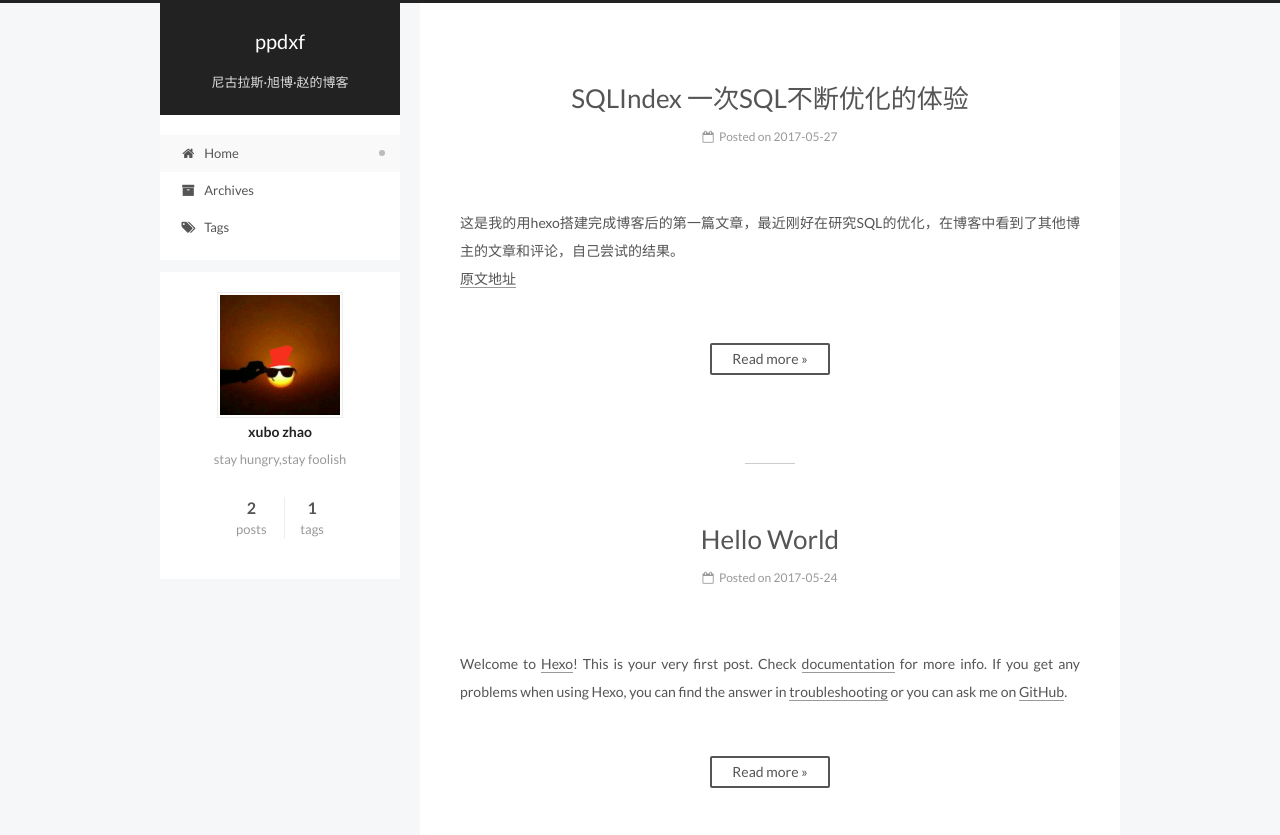
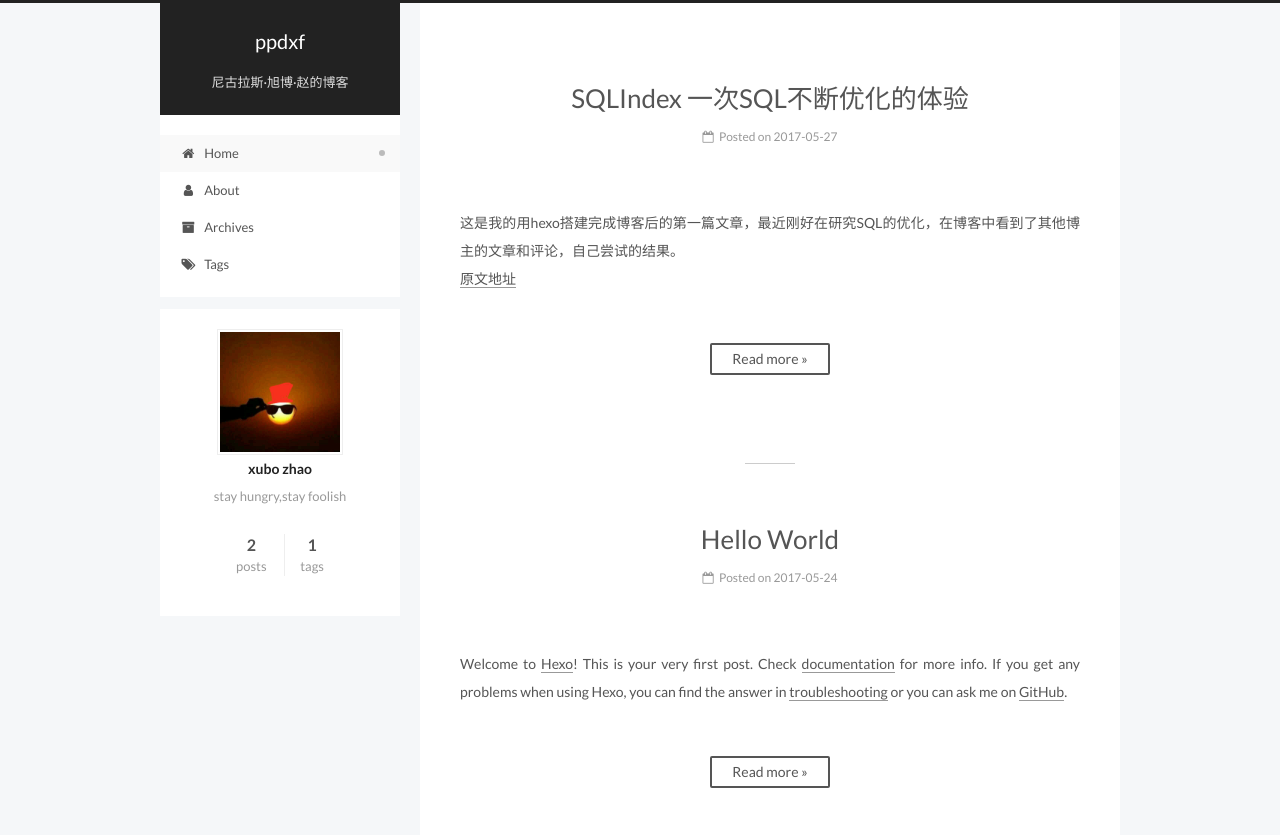
Before and after one commit to ppdxf/ppdxf.github.io, a PHP site: page / in a window 1280 px wide. Shown: the top 835 px of the page. Run offline with PHP 8.4, Linux system fonts and the light colour scheme; some libraries are stand-ins or nearby versions.

Commit message:
Site updated: 2017-05-31 06:49:57

```diff
--- a/css/main.css
+++ b/css/main.css
@@ -1696,7 +1696,7 @@ pre .javascript .function {
   width: 4px;
   height: 4px;
   border-radius: 50%;
-  background: #b6ffff;
+  background: #7d2e32;
 }
 .links-of-blogroll {
   font-size: 13px;
--- a/index.html
+++ b/index.html
@@ -212,6 +212,16 @@
               <i class="menu-item-icon fa fa-fw fa-home"></i> <br />
 
             Home
+          </a>
+        </li>
+
+
+        <li class="menu-item menu-item-about">
+          <a href="/about" rel="section">
+
+              <i class="menu-item-icon fa fa-fw fa-user"></i> <br />
+
+            About
           </a>
         </li>
 
```
Also changed, not shown: 2017/05/24/hello-world/index.html (+10 -0 lines), 2017/05/27/SQLIndex/index.html (+10 -0 lines), archives/2017/05/index.html (+10 -0 lines), archives/2017/index.html (+10 -0 lines), archives/index.html (+10 -0 lines), tags/SQL优化-数据库：MySQL/index.html (+10 -0 lines), 1 other file.
